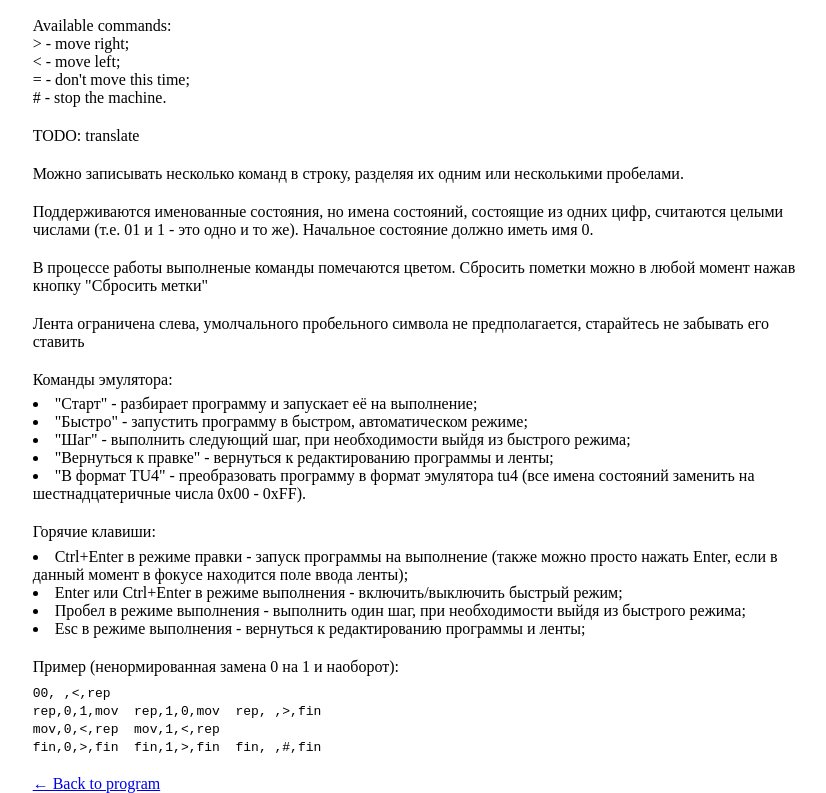
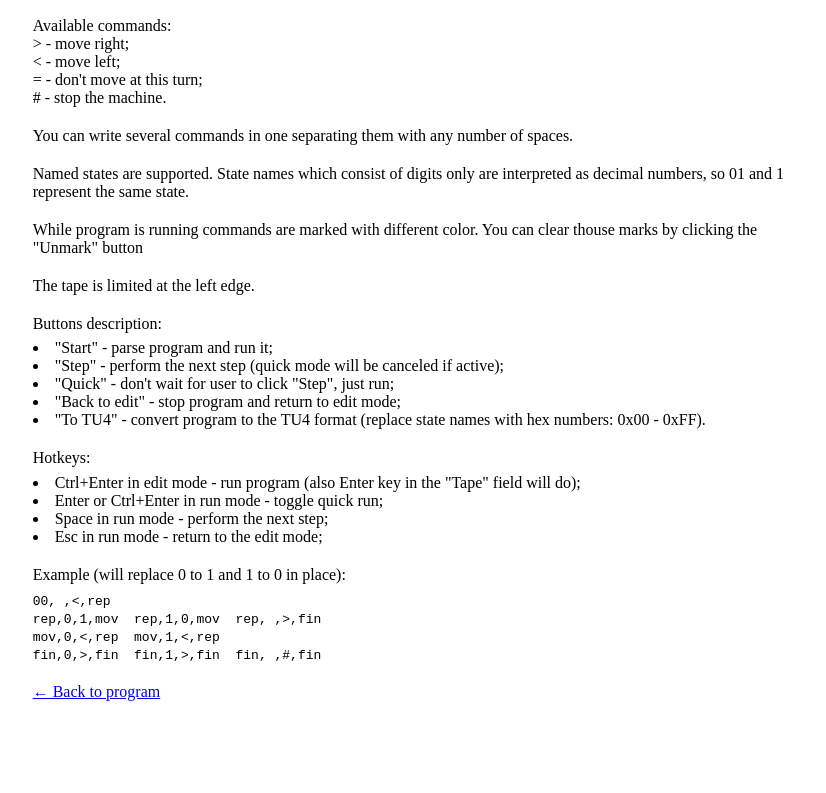
Before and after one commit to lxyd/jstu4, a plain HTML site: page jstu4/help-en.html in a window 1280 px wide. Shown: the part 501-1294 px from the top of the page, without its empty margins (214-1040 px from the left). After the commit the page ends 1202 px from the top, so only its background shows below. Drawn offline with Linux system fonts and the light colour scheme.

Commit message:
Cleaned up the code, fixed bugs. Let it be V 2.1

```diff
--- a/jstu4/help-en.html
+++ b/jstu4/help-en.html
@@ -10,11 +10,11 @@
                 <a href="#" onclick="history.back(); return false;">&larr; Back to program</a>
             </p>
 
-            <h1>Turing Machine emulator</h1>
+            <h1>Turing Machine emulator in 4-tuples</h1>
 
             <h2>About</h2>
             <p>
-                TODO: what is this program created for
+                This program is written for students studying algorithmic theory.
             </p>
             <p>
                 &copy; Alexey Dubinin<br/>
@@ -45,36 +45,35 @@
                 Available commands:<br/>
                 &gt; - move right;<br/>
                 &lt; - move left;<br/>
-                = - don't move this time;<br/>
+                = - don't move at this turn;<br/>
                 # - stop the machine.<br/>
             </p>
 
-            <p>TODO: translate</p>
-            <p>Можно записывать несколько команд в строку, разделяя их одним или несколькими пробелами.</p>
-            <p>Поддерживаются именованные состояния, но имена состояний, состоящие из одних цифр, считаются целыми числами (т.е. 01 и 1 - это одно и то же). Начальное состояние должно иметь имя 0.</p>
+            <p>You can write several commands in one separating them with any number of spaces.</p>
+            <p>Named states are supported. State names which consist of digits only are interpreted as decimal numbers, so 01 and 1 represent the same state.</p>
 
-            <p>В процессе работы выполненые команды помечаются цветом. Сбросить пометки можно в любой момент нажав кнопку "Сбросить метки"</p>
+            <p>While program is running commands are marked with different color. You can clear thouse marks by clicking the "Unmark" button</p>
 
-            <p>Лента ограничена слева, умолчального пробельного символа не предполагается, старайтесь не забывать его ставить</p>
+            <p>The tape is limited at the left edge.</p>
 
-            <p>Команды эмулятора:</p>
+            <p>Buttons description:</p>
             <ul>
-                <li>"Старт" - разбирает программу и запускает её на выполнение;</li>
-                <li>"Быстро" - запустить программу в быстром, автоматическом режиме;</li>
-                <li>"Шаг" - выполнить следующий шаг, при необходимости выйдя из быстрого режима;</li>
-                <li>"Вернуться к правке" - вернуться к редактированию программы и ленты;</li>
-                <li>"В формат TU4" - преобразовать программу в формат эмулятора tu4 (все имена состояний заменить на шестнадцатеричные числа 0x00&nbsp;-&nbsp;0xFF).</li>
+                <li>"Start" - parse program and run it;</li>
+                <li>"Step" - perform the next step (quick mode will be canceled if active);</li>
+                <li>"Quick" - don't wait for user to click "Step", just run;</li>
+                <li>"Back to edit" - stop program and return to edit mode;</li>
+                <li>"To TU4" - convert program to the TU4 format (replace state names with hex numbers: 0x00&nbsp;-&nbsp;0xFF).</li>
             </ul>
 
-            <p>Горячие клавиши:</p>
+            <p>Hotkeys:</p>
             <ul>
-                <li>Ctrl+Enter в режиме правки - запуск программы на выполнение (также можно просто нажать Enter, если в данный момент в фокусе находится поле ввода ленты);</li>
-                <li>Enter или Ctrl+Enter в режиме выполнения - включить/выключить быстрый режим;</li>
-                <li>Пробел в режиме выполнения - выполнить один шаг, при необходимости выйдя из быстрого режима;</li>
-                <li>Esc в режиме выполнения - вернуться к редактированию программы и ленты;</li>
+                <li>Ctrl+Enter in edit mode - run program (also Enter key in the "Tape" field will do);</li>
+                <li>Enter or Ctrl+Enter in run mode - toggle quick run;</li>
+                <li>Space in run mode - perform the next step;</li>
+                <li>Esc in run mode - return to the edit mode;</li>
             </ul>
 
-            <p>Пример (ненормированная замена 0 на 1 и наоборот):</p>
+            <p>Example (will replace 0 to 1 and 1 to 0 in place):</p>
             <code>
                 00,&nbsp;,&lt;,rep<br/>
                 rep,0,1,mov&nbsp;&nbsp;rep,1,0,mov&nbsp;&nbsp;rep,&nbsp;,&gt;,fin<br/>
--- a/jstu4/tu4.js
+++ b/jstu4/tu4.js
@@ -77,7 +77,7 @@
 
     }
 
-    TM.version = '2.0';
+    TM.version = '2.1';
 
     var TMRun = function(program, tape, q0) {
         tape = tape.replace(/\s*$/, '');
```
Also changed, not shown: jstu4-en.html (+5 -5 lines), jstu4-ru.html (+5 -5 lines), jstu4/main.js (deleted, +0 -39 lines), jstu4/help-ru.html (indentation only), jstu4/hotmilk.browser.jquery.js (line endings or trailing spaces), jstu4/jquery-plugins.js, jstu4/jstu4.css (line endings or trailing spaces), jstu4/jstu4.html (indentation only), jstu4/ui.js (line endings or trailing spaces), 4 other files. Lines whose indentation alone changed are shown as unchanged.
